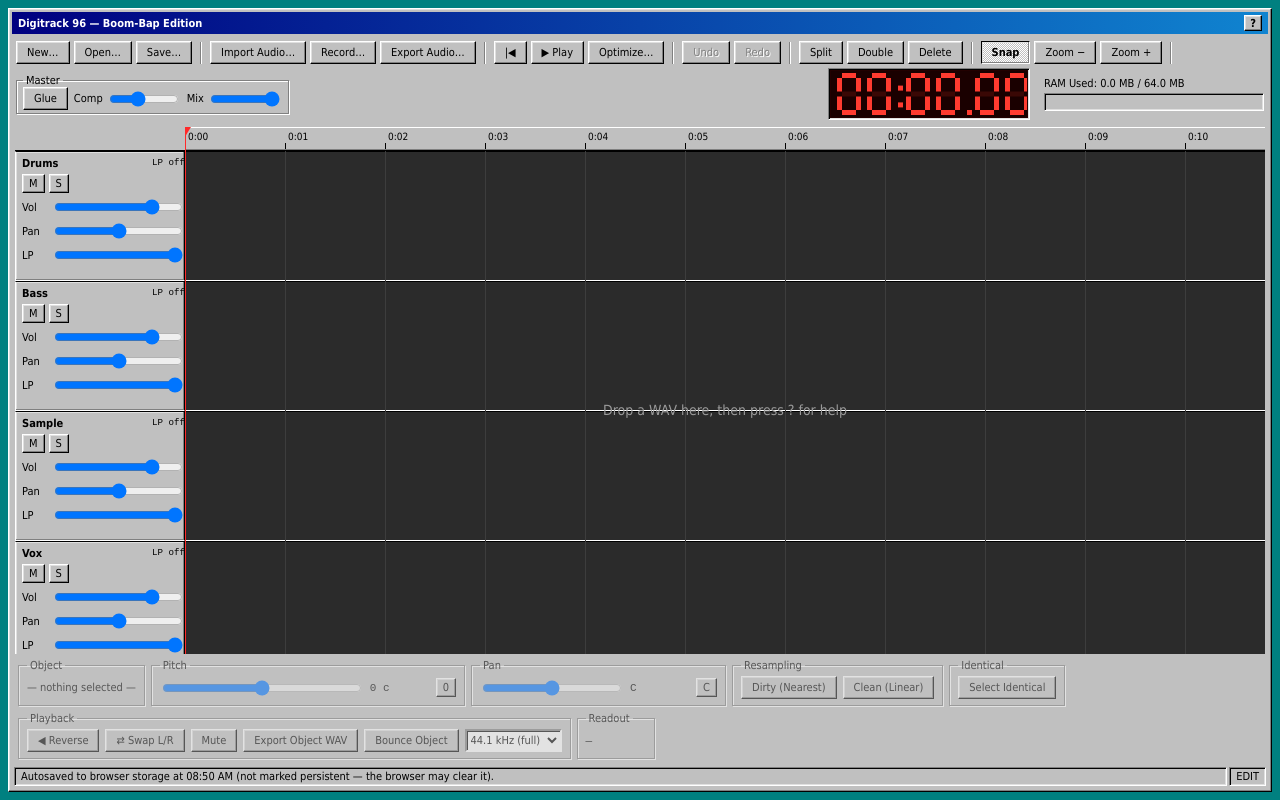
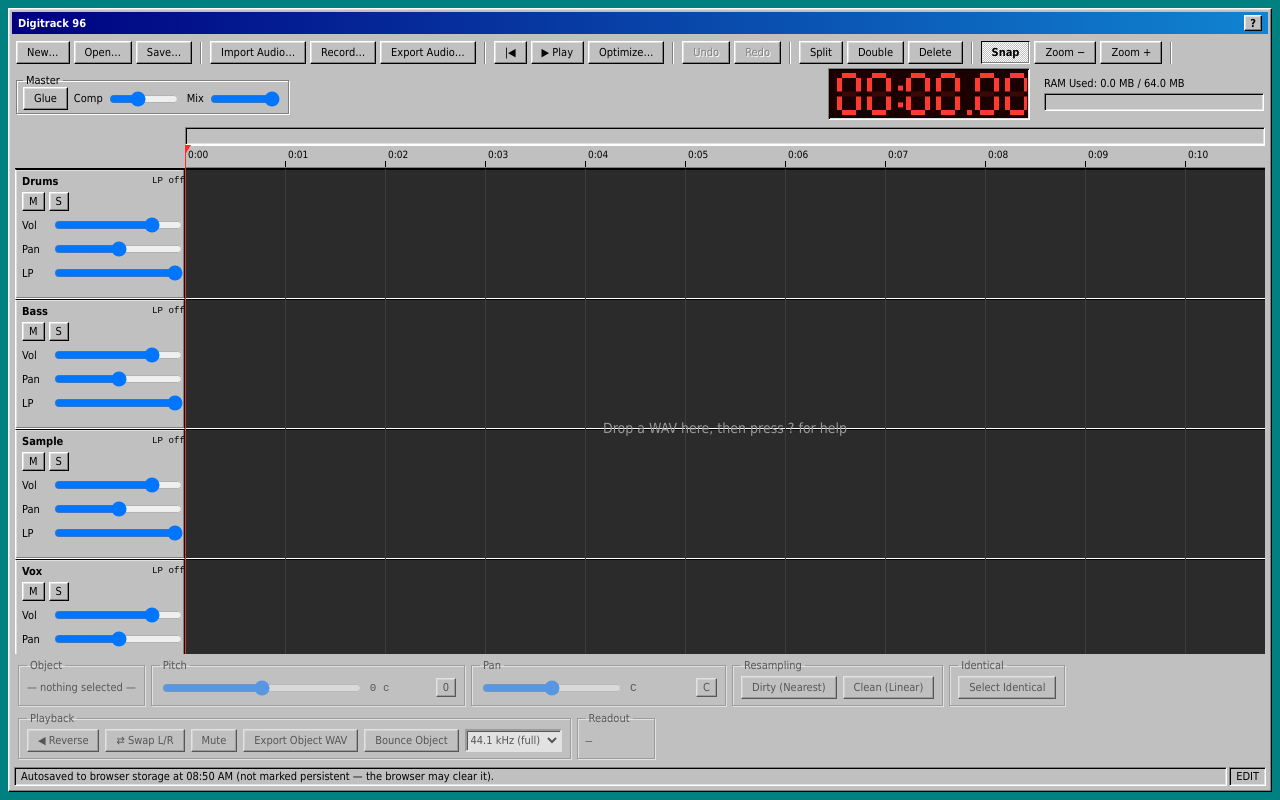
Before and after one commit to theGuen/digitrack96, a website built with Vite: page index.html in a window 1280 px wide. Both pictures are taken after a click on the button "New…". Built offline with nearby package versions, Linux system fonts and the light colour scheme.

Commit message:
Rename to plain Digitrack 96, new README and MIT license, Safari play fix, sticky top scrollbar
Co-Authored-By: Claude Sonnet 5.5 <noreply@anthropic.com>

```diff
--- a/index.html
+++ b/index.html
@@ -3,7 +3,7 @@
   <head>
     <meta charset="UTF-8" />
     <meta name="viewport" content="width=device-width, initial-scale=1.0" />
-    <title>Digitrack 96 — Boom-Bap Edition</title>
+    <title>Digitrack 96</title>
     <link rel="manifest" href="/manifest.webmanifest" />
     <meta name="theme-color" content="#c0c0c0" />
     <link rel="apple-touch-icon" href="/apple-touch-icon.png" />
@@ -11,7 +11,7 @@
   </head>
   <body>
     <div id="app" class="win95-panel window">
-      <div class="titlebar"><span id="title">Digitrack 96 — Boom-Bap Edition</span><button id="btn-help" class="win95-button tb-btn" title="Help (F1)">?</button></div>
+      <div class="titlebar"><span id="title">Digitrack 96</span><button id="btn-help" class="win95-button tb-btn" title="Help (F1)">?</button></div>
 
       <div class="toolbar">
         <button id="btn-new" class="win95-button" title="Start a new, empty project">New…</button>
@@ -54,10 +54,10 @@
       </div>
 
       <div id="main">
-        <div id="headers"><div class="ruler-spacer"></div></div>
+        <div id="headers"><div class="hscroll-spacer"></div><div class="ruler-spacer"></div></div>
         <div id="canvas-col">
+          <div id="hscroll" class="win95-inset" title="Scroll timeline"><div id="hscroll-inner"></div></div>
           <div id="canvas-wrap"><canvas id="timeline"></canvas></div>
-          <div id="hscroll" class="win95-inset" title="Scroll timeline"><div id="hscroll-inner"></div></div>
         </div>
       </div>
 
--- a/src/actions.ts
+++ b/src/actions.ts
@@ -130,7 +130,7 @@ export function deleteSelected(): void {
   store.set({ objects, selectedIds: [], totalMemoryBytes: memory.total });
 }
 
-/** Split every selected object that straddles the playhead (chop!). */
+/** Split every selected object that straddles the playhead. */
 export function splitAtPlayhead(): void {
   const s = store.get();
   if (s.isPlaying) return;
--- a/src/freeze.ts
+++ b/src/freeze.ts
@@ -77,7 +77,7 @@ export function exportSelectedObjects(): number {
  * In-place bounce: renders the selected objects exactly as shown (trim, gain, fades, pitch/stretch,
  * reverse, swap, blend, resampling) into NEW 16-bit samples and swaps them in. Objects that are
  * identical (same sample + same render settings) are rendered ONCE and share the new sample, so copies
- * of a chop cost no extra RAM. Each object keeps its position, track and mute state; all its other
+ * of a snippet cost no extra RAM. Each object keeps its position, track and mute state; all its other
  * properties reset to neutral. An old sample is freed when nothing uses it any more.
  * Track settings (volume/pan/low-pass) are not baked in.
  */
--- a/src/main.ts
+++ b/src/main.ts
@@ -79,7 +79,7 @@ function confirmBox(title: string, message: string, okLabel = 'OK'): Promise<boo
 
 // ---------- song name ----------
 let songName = '';
-const APP_TITLE = 'Digitrack 96 — Boom-Bap Edition';
+const APP_TITLE = 'Digitrack 96';
 
 function cleanName(raw: string): string {
   // eslint-disable-next-line no-control-regex
@@ -89,7 +89,7 @@ function cleanName(raw: string): string {
 function setSongName(name: string): void {
   songName = name;
   $('title').textContent = name ? `${name} — ${APP_TITLE}` : APP_TITLE;
-  document.title = name ? `${name} — Digitrack 96` : 'Digitrack 96 — Boom-Bap Edition';
+  document.title = name ? `${name} — Digitrack 96` : 'Digitrack 96';
 }
 
 /** Win95 text prompt. Resolves with the entered text, or null if cancelled. */
@@ -435,7 +435,10 @@ function render(): void {
   Array.from(ramBar.children).forEach((c, i) => c.classList.toggle('lit', i < Math.ceil(frac * BLOCKS - 1e-9)));
 
   const playBtn = $('btn-play');
-  playBtn.textContent = s.isPlaying ? '■ Stop' : '▶ Play';
+  // Only touch the text when it changes: while playing, render() runs every frame, and replacing the button's
+  // text node between mouse-down and mouse-up makes Safari swallow the click.
+  const playLabel = s.isPlaying ? '■ Stop' : '▶ Play';
+  if (playBtn.textContent !== playLabel) playBtn.textContent = playLabel;
   playBtn.classList.toggle('active', s.isPlaying);
   $('main').classList.toggle('locked', s.isPlaying);
   $('lock').textContent = s.isPlaying ? 'LOCKED' : 'EDIT';
@@ -445,7 +448,7 @@ function render(): void {
   for (const id of ['btn-new', 'btn-open', 'btn-save', 'btn-load', 'btn-rec', 'btn-rew', 'btn-split', 'btn-dup', 'btn-del', 'btn-bounce', 'btn-optimize']) ($(id) as HTMLButtonElement).disabled = s.isPlaying;
 
   s.tracks.forEach((t, i) => {
-    const el = headers.children[i + 1];
+    const el = headers.children[i + 2];
     for (const [attr, v] of [['v', t.volume], ['p', t.pan], ['lp', Math.log(t.lowPassHz / 100) / Math.log(200)]] as const) {
       const inp = el.querySelector<HTMLInputElement>(`[data-${attr}]`)!;
       if (document.activeElement !== inp) inp.value = String(v);
--- a/src/style.css
+++ b/src/style.css
@@ -84,7 +84,8 @@ html, body {
 .thead input[type=range] { flex: 1; min-width: 0; }
 #canvas-col { flex: 1; min-width: 0; display: flex; flex-direction: column; }
 #canvas-wrap { flex: none; overflow: hidden; }
-#hscroll { overflow-x: scroll; overflow-y: hidden; height: 18px; margin-top: 2px; }
+#hscroll { overflow-x: scroll; overflow-y: hidden; height: 18px; flex: none; position: sticky; top: 0; z-index: 5; }
+.hscroll-spacer { height: 18px; position: sticky; top: 0; z-index: 5; background: var(--gray); }
 #hscroll-inner { height: 1px; }
 #hscroll::-webkit-scrollbar { height: 16px; }
 #hscroll::-webkit-scrollbar-track {
```
Also changed, not shown: concept.md (+3 -3 lines), README.md, public/manifest.webmanifest, 1 other file.
